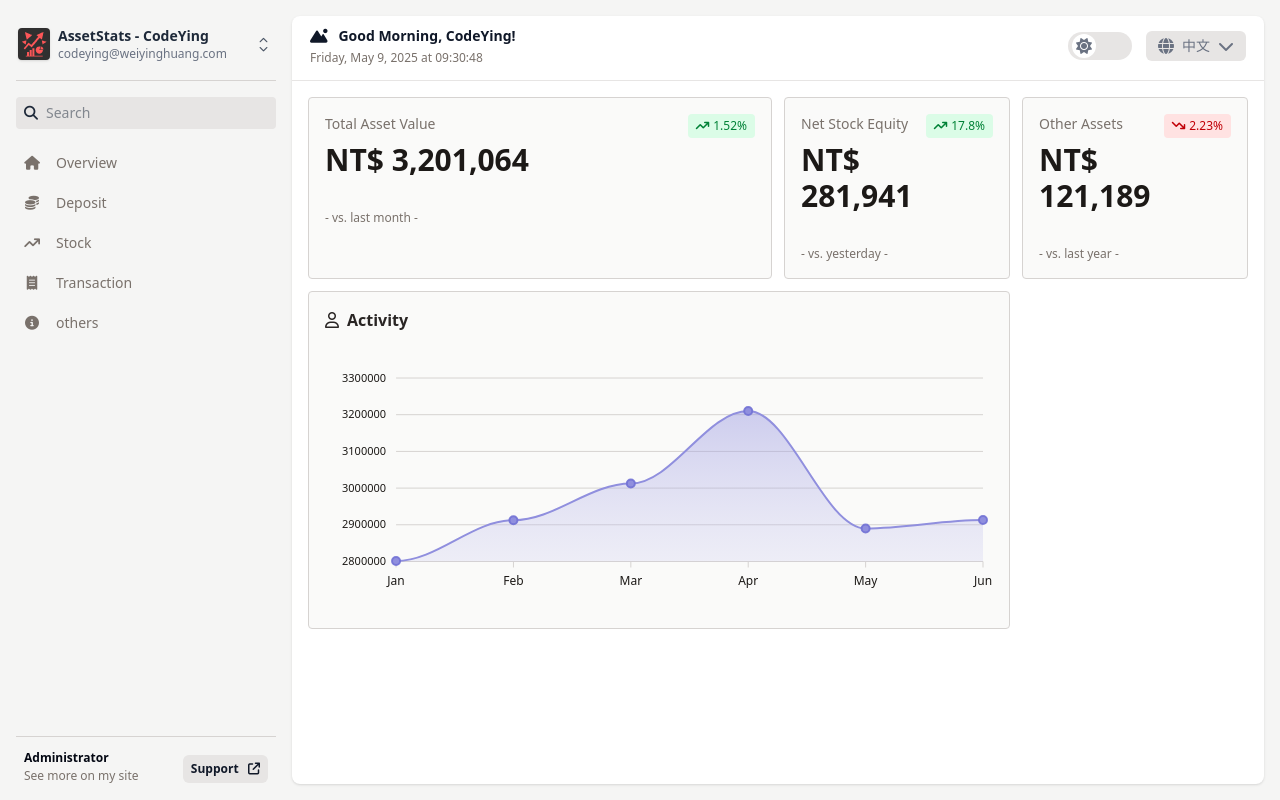
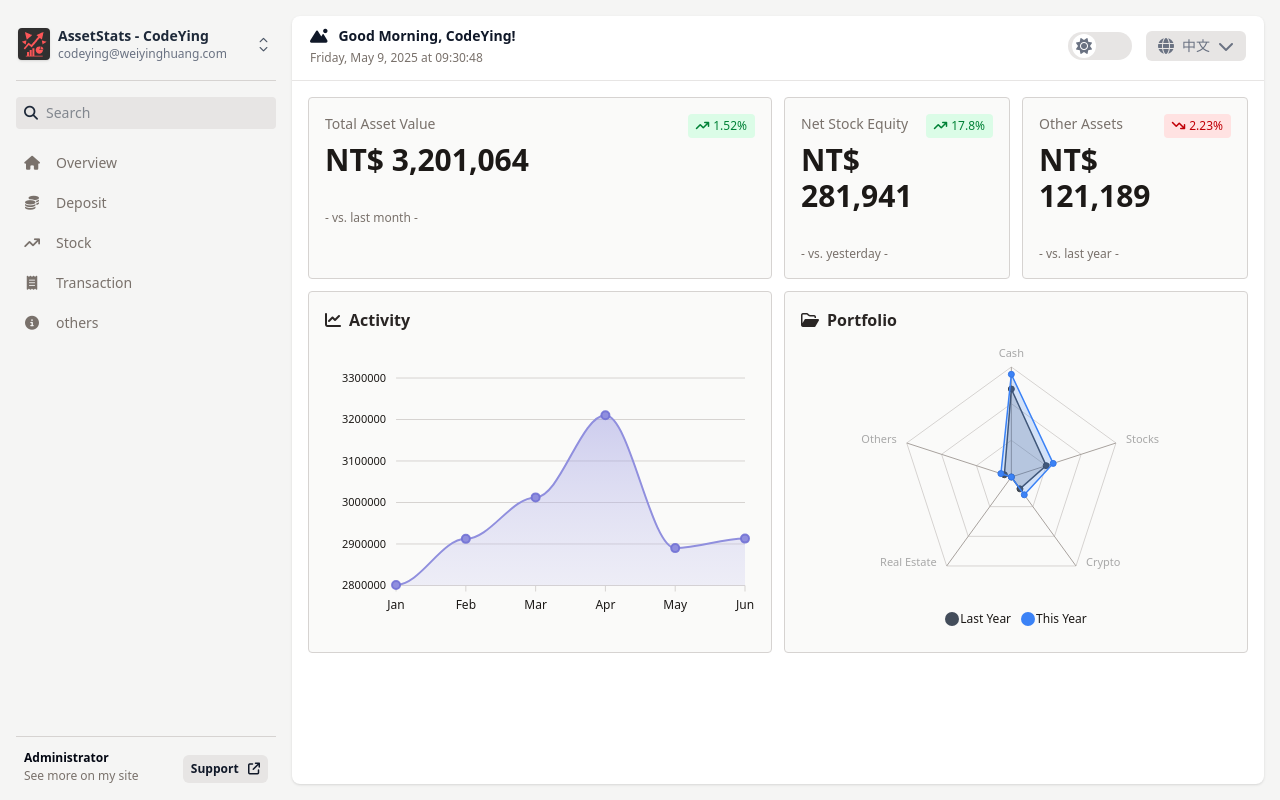
Before and after one commit to William-HuangWY/Asset-Statistics-App, a Vue app in the folder frontend/: page / in a window 1280 px wide. Built offline with nearby package versions, Linux system fonts and the light colour scheme.

Commit message:
Add CompareGraphCard component & Update Grid.vue to display comparison chart

```diff
--- a/frontend/src/components/Grid.vue
+++ b/frontend/src/components/Grid.vue
@@ -1,6 +1,7 @@
 <script setup>
 import StatCard from './GridCards/StatCard.vue';
 import OverviewGraphCard from './GridCards/OverviewGraphCard.vue';
+import CompareGraphCard from './GridCards/CompareGraphCard.vue';
 
 let statsData = [ // temp stats data
   { val: 'NT$ 3,201,064', difference: 'vs. last month', point: 1.52, trend: 'up' },
@@ -8,10 +9,12 @@ let statsData = [ // temp stats data
   { val: 'NT$ 121,189', difference: 'vs. last year', point: 2.23, trend: 'down' },
 ];
 
-let overviewData = { // temp chart data
-  sequence: [2801234, 2912380, 3012309, 3210065, 2890125, 2913001],
-  labels: ['Jan', 'Feb', 'Mar', 'Apr', 'May', 'Jun'],
-}
+// temp overview data
+let overviewSequence = [2801234, 2912380, 3012309, 3210065, 2890125, 2913001];
+
+// temp summary data
+let summaryOfLastYear = [120, 50, 20, 0, 10];
+let summaryOfThisYear = [140, 60, 30, 0, 15];
 </script>
 
 <template>
@@ -26,10 +29,16 @@ let overviewData = { // temp chart data
       :point="stat.point"
       :trend="stat.trend"
     />
+
     <OverviewGraphCard
-      class="col-span-12 c-lg:col-span-9"
-      :data="overviewData.sequence"
-      :categories="overviewData.labels"
+      class="col-span-12 c-lg:col-span-6 c-xlg:col-span-9"
+      :data="overviewSequence"
     />
+    <CompareGraphCard
+      class="col-span-12 c-lg:col-span-6 c-xlg:col-span-3"
+      :dataLast="summaryOfLastYear"
+      :dataNow="summaryOfThisYear"
+    />
+
   </div>
 </template>
--- /dev/null
+++ b/frontend/src/components/GridCards/CompareGraphCard.vue
@@ -0,0 +1,88 @@
+<script setup>
+import { ref, watch, onMounted, onBeforeUnmount } from 'vue';
+import { useI18n } from 'vue-i18n';
+import ApexCharts from 'apexcharts';
+
+const props = defineProps({
+  dataLast: { type: Array, required: true },
+  dataNow: { type: Array, required: true },
+});
+
+const { tm, locale } = useI18n({ useScope: 'global' });
+const chartEl = ref(null), chart = ref(null);
+const isDark = ref(false);
+
+function getOptions() {
+  return {
+    chart: {
+      type: 'radar', height: 300,
+      toolbar: { show: false }, zoom: { enabled: false },
+      background: 'transparent', fontFamily: 'inherit',
+      parentHeightOffset: 10, offsetX: 10, offsetY: -5,
+    },
+    markers: {
+      size: 3,
+      fillOpacity: 1,
+      hover: { size: 4.5 },
+      strokeColors: [isDark.value ? '#A1B8DB' : '#3C4450', isDark.value ? '#3CABFF' : '#3576E5'], // marker outline
+    },
+    legend: {
+      labels: { colors: isDark.value ? '#e2e8f0' : '#1c1917' }, // label text
+      markers: { strokeWidth: 0 },
+    },
+    plotOptions: {
+      radar: {
+        size: 110,
+        polygons: {
+          strokeColors: isDark.value ? '#475569' : '#d6d3d1', // pentagon grid
+          connectorColors: isDark.value ? '#64748b' : '#a8a29e', // pentagon diagonal
+        }
+      }
+    },
+    stroke: { width: 1.5 },
+    tooltip: { theme: isDark.value ? 'dark' : 'light' },
+    colors: [isDark.value ? '#94A8C6' : '#434D5B', isDark.value ? '#0091FF' : '#3b82f6'], // dot & line & area
+
+
+    series: [
+      { name: tm('compare.dataLabels')[0], data: props.dataLast },
+      { name: tm('compare.dataLabels')[1], data: props.dataNow },
+    ],
+    xaxis: {
+      categories: tm('compare.categories'),
+      labels: { style: { fontWeight: 500 } },
+    },
+    yaxis: { show: false },
+  }
+};
+
+onMounted(() => {
+  isDark.value = document.documentElement.classList.contains('dark');
+
+  chart.value = new ApexCharts(chartEl.value, getOptions());
+  chart.value.render();
+
+  const observer = new MutationObserver(() => {
+    isDark.value = document.documentElement.classList.contains('dark');
+  });
+  observer.observe(document.documentElement, { attributes: true, attributeFilter: ['class'] });
+
+  onBeforeUnmount(() => {
+    chart.value?.destroy();
+    observer.disconnect();
+  });
+});
+
+watch([isDark, locale], () => {
+  chart.value?.updateOptions(getOptions(), true);
+});
+</script>
+
+<template>
+  <div class="overflow-hidden rounded border bg-stone-50 dark:bg-slate-900 border-stone-300 dark:border-slate-600">
+    <div class="px-4 pt-4 text-base font-bold text-stone-800 dark:text-slate-300">
+      <h3><i class="fa-regular fa-folder-open pr-2"></i>{{ $t('compare.title') }}</h3>
+    </div>
+    <div ref="chartEl" class="w-full h-full px-4 pb-4"></div>
+  </div>
+</template>
--- a/frontend/src/components/GridCards/OverviewGraphCard.vue
+++ b/frontend/src/components/GridCards/OverviewGraphCard.vue
@@ -5,7 +5,6 @@ import ApexCharts from 'apexcharts';
 
 const props = defineProps({
   data: { type: Array, required: true },
-  categories: { type: Array, required: true },
 });
 
 const { t, tm, locale } = useI18n({ useScope: 'global' });
@@ -15,7 +14,7 @@ const isDark = ref(false);
 function getOptions() {
   return {
     chart: {
-      type: 'area', height: 256,
+      type: 'area', height: 280,
       toolbar: { show: false }, zoom: { enabled: false },
       background: 'transparent', fontFamily: 'inherit',
     },
@@ -36,7 +35,7 @@ function getOptions() {
       data: props.data,
     }],
     xaxis: {
-      categories: props.categories,
+      categories: tm('overview.ylabels'),
       labels: { style: { colors: isDark.value ? '#e2e8f0' : '#1c1917' } }, // x-label-text
       axisBorder: { color: isDark.value ? '#475569' : '#d6d3d1' }, // horizontal border
       axisTicks: { color: isDark.value ? '#475569' : '#d6d3d1' }, // x-tick
@@ -72,7 +71,7 @@ watch([isDark, locale], () => {
 <template>
   <div class="overflow-hidden rounded border bg-stone-50 dark:bg-slate-900 border-stone-300 dark:border-slate-600">
     <div class="p-4 text-base font-bold text-stone-800 dark:text-slate-300">
-      <h3><i class="fa-regular fa-user pr-2"></i>{{ $t('overview.title') }}</h3>
+      <h3><i class="fa-solid fa-chart-line pr-2"></i>{{ $t('overview.title') }}</h3>
     </div>
     <div ref="chartEl" class="w-full h-full px-4 pb-6"></div>
   </div>
--- a/frontend/src/locales/en.json
+++ b/frontend/src/locales/en.json
@@ -47,7 +47,13 @@
   },
   "overview": {
     "title": "Activity",
-    "nodeName": "value"
+    "nodeName": "value",
+    "ylabels": ["Jan", "Feb", "Mar", "Apr", "May", "Jun"]
+  },
+  "compare": {
+    "title": "Portfolio",
+    "dataLabels": ["Last Year", "This Year"],
+    "categories": ["Cash", "Stocks", "Crypto", "Real Estate", "Others"]
   },
   "test": "Hello, World"
 }
--- a/frontend/src/locales/zh-tw.json
+++ b/frontend/src/locales/zh-tw.json
@@ -47,7 +47,13 @@
   },
   "overview": {
     "title": "近期趨勢",
-    "nodeName": "價值"
+    "nodeName": "價值",
+    "ylabels": ["一月", "二月", "三月", "四月", "五月", "六月"]
+  },
+  "compare": {
+    "title": "投資組合",
+    "dataLabels": ["去年", "今年"],
+    "categories": ["現金", "股票", "加密貨幣", "不動產", "其餘資產"]
   },
   "test": "你好 世界"
 }
--- a/frontend/src/styles.css
+++ b/frontend/src/styles.css
@@ -1,6 +1,7 @@
 @custom-variant dark (&:where(.dark, .dark *));
 @custom-variant c-md (@media (min-width: 960px));
 @custom-variant c-lg (@media (min-width: 1230px));
+@custom-variant c-xlg (@media (min-width: 1730px));
 @import "tailwindcss";
 
 @theme {
```
